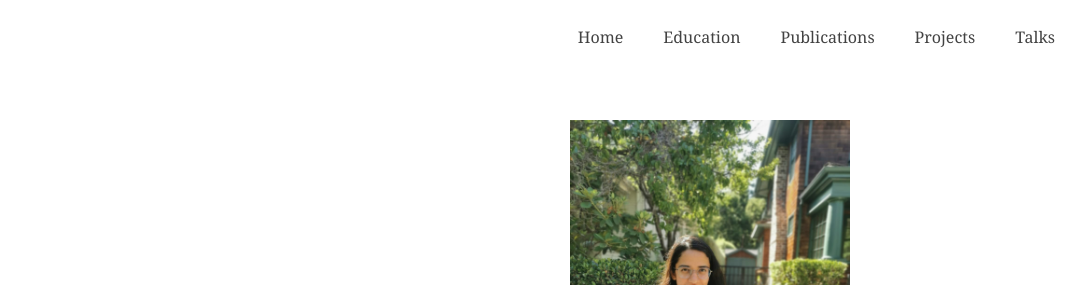
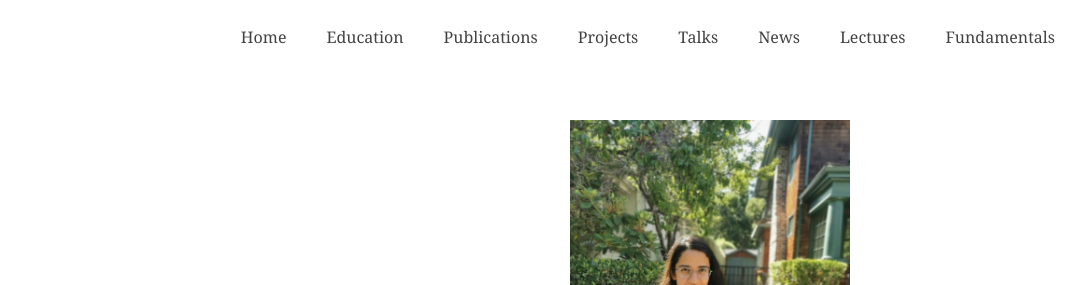
Before and after one commit to RN0311/RN0311.github.io, a plain HTML site: page index.html in a window 1280 px wide. Shown: the top 285 px of the page, without its empty margins (195-1280 px from the left). Drawn offline with nearby package versions, Linux system fonts and the light colour scheme; some icons are missing.

Commit message:
updated landed page

```diff
--- a/index.html
+++ b/index.html
@@ -51,11 +51,14 @@
 	<body>
 		<nav class="top-nav">
 			<div class="nav-links">
-				<a href="index.html">Home</a>
-				<a href="education.html">Education</a>
-				<a href="publications.html">Publications</a>
-				<a href="projects.html">Projects</a>
-				<a href="talks.html">Talks</a>
+            <a href="index.html">Home</a>
+            <a href="education.html">Education</a>
+            <a href="publications.html">Publications</a>
+            <a href="projects.html">Projects</a>
+            <a href="talks.html">Talks</a>
+            <a href="news.html">News</a>
+            <a href="lectures.html">Lectures</a>
+            <a href="teachings.html">Fundamentals</a>
 			</div>
 		</nav>
 		<div class="container pt-4 allstuffp">
```
